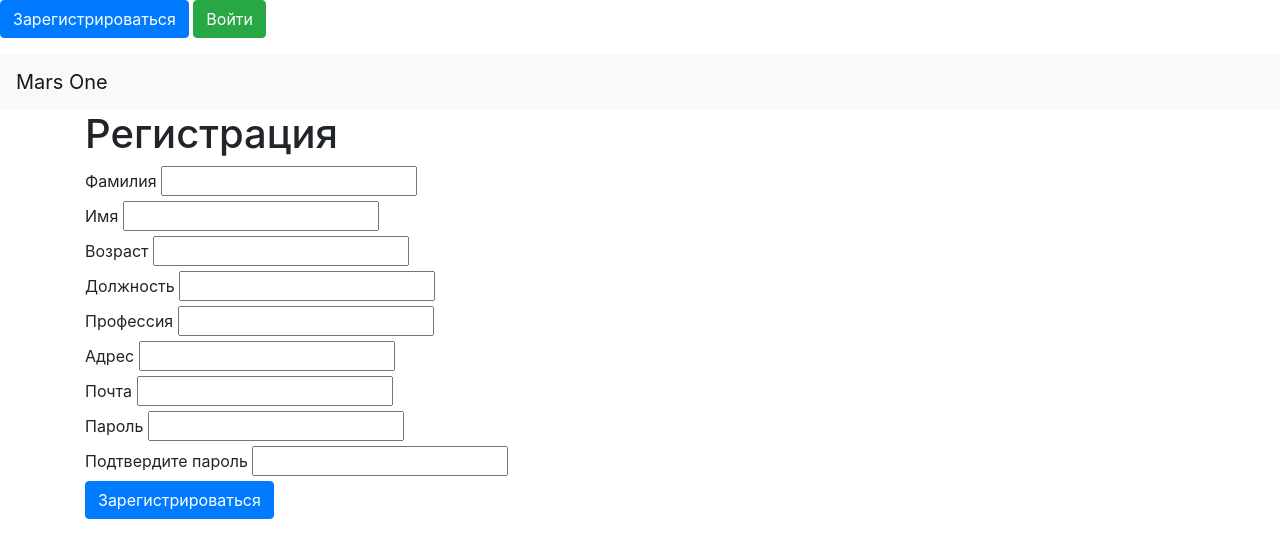
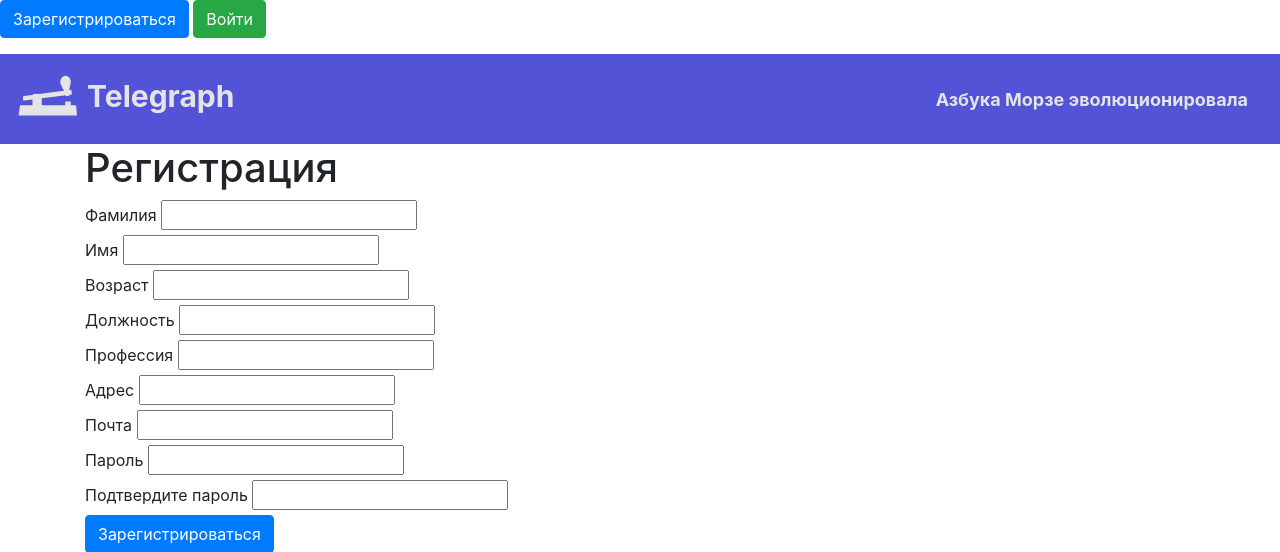
Before and after one commit to WildBoar228/Telegraph, a Flask app: page /register in a window 1280 px wide. Shown: the top 552 px of the page. Run offline with Flask 2, Linux system fonts and the light colour scheme; some libraries are stand-ins or nearby versions.

Commit message:
Дизайн главной панели (base.html)

```diff
--- a/static/css/style.css
+++ b/static/css/style.css
@@ -1,4 +1,4 @@
 h1 {
-   color: #ff0000
-   background-color: #d22e3a
+   color: #e4e4e4
+   background-color: #5353d7
 }
--- a/templates/base.html
+++ b/templates/base.html
@@ -8,6 +8,16 @@
           integrity="sha384-Vkoo8x4CGsO3+Hhxv8T/Q5PaXtkKtu6ug5TOeNV6gBiFeWPGFN9MuhOf23Q9Ifjh"
           crossorigin="anonymous">
     <title>{{title}}</title>
+    <style>
+        .mainbar {
+            background-color: #5353d7;
+        }
+        .navbar-brand {
+            font-size: 30px;
+            color: #e4e4e4;
+            font-weight: bold;
+        }
+    </style>
 </head>
 <body>
     <nav>
@@ -21,8 +31,9 @@
         {% endif %}
     </nav>
     <header>
-        <nav class="navbar navbar-light bg-light">
-            <a class="navbar-brand" href="#">Mars One</a>
+        <nav class="navbar navbar-light mainbar">
+            <a class="navbar-brand" style="color: #e4e4e4" href="#"><img src="static/images/t2.png" height="64" width="64">  Telegraph</a>
+            <a class="navbar-brand" style="color: #e4e4e4; font-size: 18px" href="#">Азбука Морзе эволюционировала</a>
         </nav>
     </header>
     <!-- Begin page content -->
```
Also changed, not shown: static/images/t2.png (added), static/images/telegraph.png.
